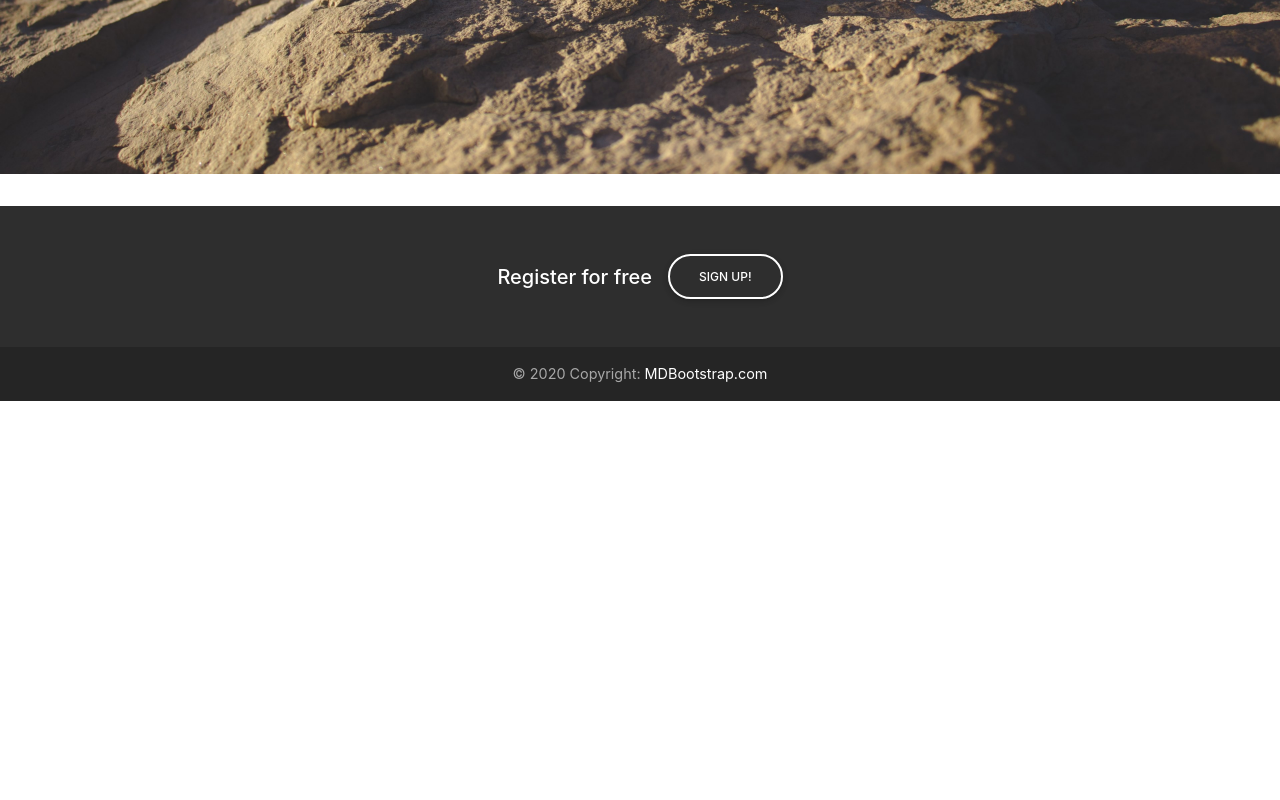
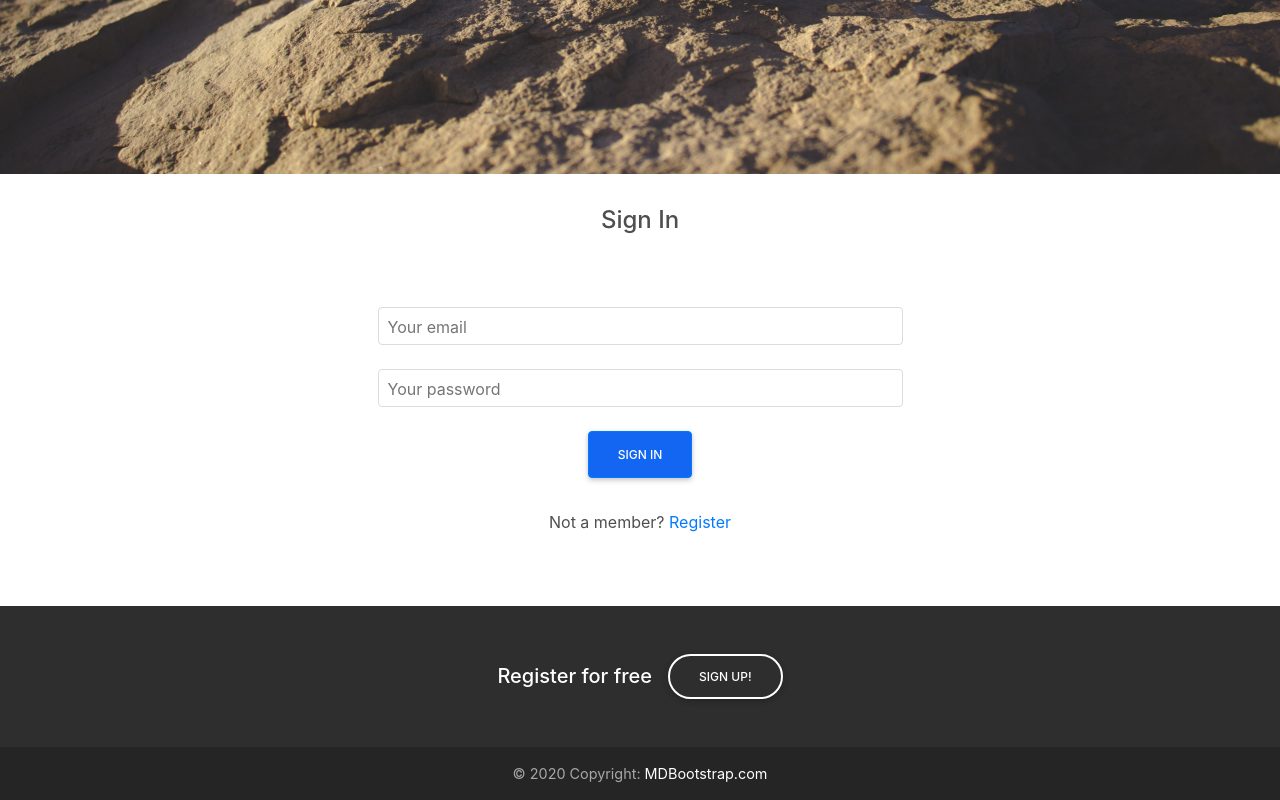
Before and after one commit to tsankovelichkov/shineglass, a React (Create React App) app: page /sign-in in a window 1280 px wide. Shown: the part 426-1226 px from the top of the page. Before the commit the page ends 827 px from the top, so only its background shows below. Built offline with nearby package versions, Linux system fonts and the light colour scheme; the HTML template or start-up script is replaced by a standard one.

Commit message:
creating SignIn Component

```diff
--- a/src/App.js
+++ b/src/App.js
@@ -8,6 +8,8 @@ import AboutUs from './components/AboutUs/AboutUs';
 import Categories from './components/Categories/Categories';
 import ProductDetails from './components/ProductDetails/ProductDetails';
 import SignUp from './components/SignUp/SignUp';
+import SignIn from './components/SignIn/SignIn';
+
 
 
 
@@ -27,6 +29,7 @@ function App() {
             <Route path="/about-us" exact component={AboutUs}/>
             <Route path="/categories/:category/:gender" exact component={Categories}/>
             <Route path="/sign-up" exact component={SignUp}/>
+            <Route path="/sign-in" exact component={SignIn}/>
           </Switch>
         </div>
       </main>
--- /dev/null
+++ b/src/components/SignIn/SignIn.js
@@ -0,0 +1,71 @@
+import React from 'react'
+
+const SignIn = () => {
+    const onSignInSubmitHandler = (e) => {
+        e.preventDefault()
+        const email = e.target.email.value
+        const password = e.target.password.value
+
+        fetch('http://localhost:5000/auth/login', {
+            method: 'POST',
+            headers: {
+                "Content-Type": "application/json"
+            },
+            body: JSON.stringify({ email, password})
+        }).then(res=>res.json())
+          .then(token=>console.log(token))
+
+
+
+    }
+    return (
+        <main>
+
+            <div className="container">
+                <h4 className="text-center mt-4 mb-5"><strong>Sign In</strong></h4>
+
+                <div className="row d-flex justify-content-center">
+
+                    <div className="col-md-6">
+
+
+                        <section className="mb-5">
+
+                            <form action="#!" onSubmit={onSignInSubmitHandler}>
+
+                                <div className="md-form md-outline">
+                                    <input type="email" name="email" id="defaultForm-email1" className="form-control" />
+                                    <label data-error="wrong" data-success="right" htmlFor="defaultForm-email1">Your email</label>
+                                </div>
+                                <div class="md-form md-outline">
+                                    <input type="password" name="password" id="defaultForm-pass1" className="form-control" />
+                                    <label data-error="wrong" data-success="right" htmlFor="defaultForm-pass1">Your password</label>
+                                </div>
+
+                                <div className="text-center mb-2">
+
+                                    <button type="submit" className="btn btn-primary mb-4 waves-effect waves-light">Sign In</button>
+
+                                </div>
+
+                            </form>
+
+                            <div className="text-center pb-2">
+                                <p>Not a member? <a href="/">Register</a></p>
+                            </div>
+                        </section>
+
+
+                    </div>
+
+
+                </div>
+
+
+
+            </div>
+        </main>
+    )
+}
+
+export default SignIn
--- a/src/components/SignUp/SignUp.js
+++ b/src/components/SignUp/SignUp.js
@@ -1,28 +1,30 @@
 import React from 'react'
 
-const SignUp = () => {
+const SignUp = ({
+  history
+}) => {
 
   const onSignUpSubmitHandler = (e) => {
     e.preventDefault()
-    const firstName=e.target.firstName.value
-    const lastName=e.target.lastName.value
-    const email=e.target.email.value
-    const password=e.target.password.value
-    const repeatPassword=e.target.repeatPassword.value
+    const firstName = e.target.firstName.value
+    const lastName = e.target.lastName.value
+    const email = e.target.email.value
+    const password = e.target.password.value
+    const repeatPassword = e.target.repeatPassword.value
 
-    if(password!==repeatPassword){
+
+    if (password !== repeatPassword) {
       return console.log('wrong password')
     }
 
-    fetch('http://localhost:5000/auth/register',{
-      method:'POST',
-      headers:{
-        "Content-Type":"application/json"
+    fetch('http://localhost:5000/auth/register', {
+      method: 'POST',
+      headers: {
+        "Content-Type": "application/json"
       },
-      body:JSON.stringify({email,password,firstName,lastName})
-    }).then(user=>user.json())
-      .then(user=>console.log(user))
-
+      body: JSON.stringify({ email, password, firstName, lastName })
+    }).then(user => user.json())
+      .then(user => history.push('/sign-in'))
 
 
   }
@@ -77,9 +79,9 @@ const SignUp = () => {
 
                 <div className="text-center mb-2">
 
-                <button type="submit" className="btn btn-primary mb-4 waves-effect waves-light">Sign Up</button>
+                  <button type="submit" className="btn btn-primary mb-4 waves-effect waves-light">Sign Up</button>
 
-              </div>
+                </div>
 
               </form>
 
```
